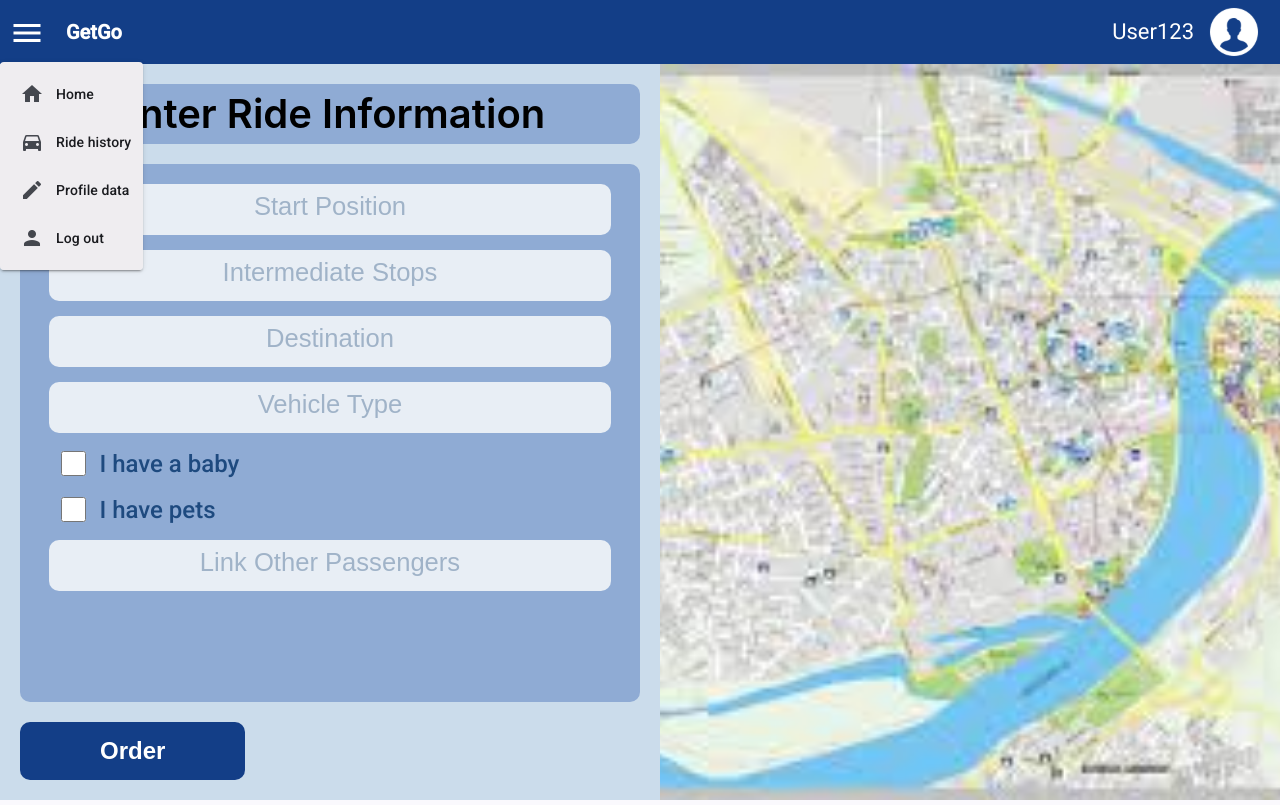
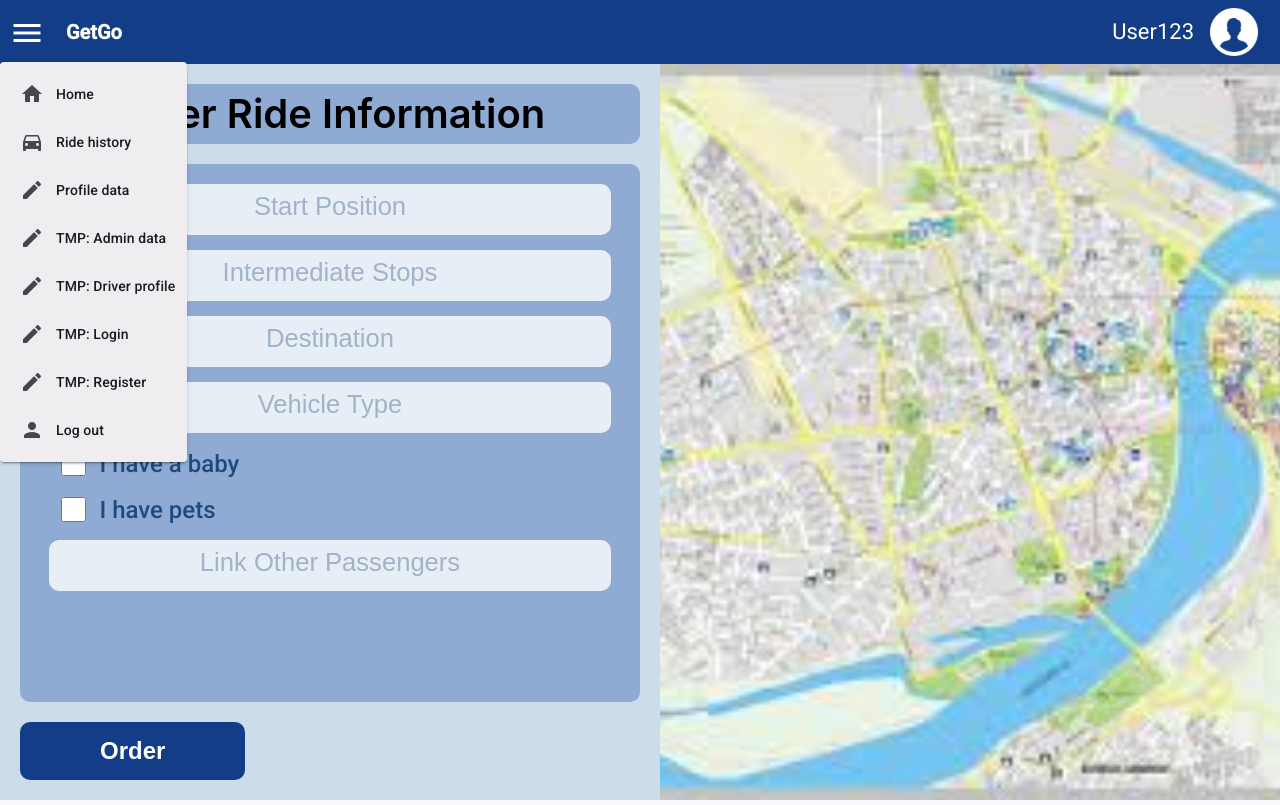
Before and after one commit to kzi-nastava/mrs-team2-TODO-Smisliti-ime, an Angular app in the folder frontend/GetGo/: page /order-ride in a window 1280 px wide. Both pictures are taken after a click on the button "menu". Built offline with nearby package versions, Linux system fonts and the light colour scheme.

Commit message:
Add more links to web navbar (#14)

```diff
--- a/frontend/GetGo/src/app/layout/admin-nav-bar/admin-nav-bar.component.html
+++ b/frontend/GetGo/src/app/layout/admin-nav-bar/admin-nav-bar.component.html
@@ -23,9 +23,14 @@
     <span>Ride history</span>
   </button>
 
-  <button mat-menu-item [routerLink]="['/login']">
+  <button mat-menu-item [routerLink]="['/admin/admin-profile']">
     <mat-icon>edit</mat-icon>
     <span>Profile data</span>
+  </button>
+
+  <button mat-menu-item [routerLink]="['/admin/driver-registration']">
+    <mat-icon>edit</mat-icon>
+    <span>Register Driver</span>
   </button>
 
   <button mat-menu-item [routerLink]="['/login']">
--- a/frontend/GetGo/src/app/layout/driver-nav-bar/driver-nav-bar.component.html
+++ b/frontend/GetGo/src/app/layout/driver-nav-bar/driver-nav-bar.component.html
@@ -23,7 +23,7 @@
     <span>Ride history</span>
   </button>
 
-  <button mat-menu-item [routerLink]="['/login']">
+  <button mat-menu-item [routerLink]="['/driver/driver-profile']">
     <mat-icon>edit</mat-icon>
     <span>Profile data</span>
   </button>
--- a/frontend/GetGo/src/app/layout/user-nav-bar/user-nav-bar.component.html
+++ b/frontend/GetGo/src/app/layout/user-nav-bar/user-nav-bar.component.html
@@ -24,9 +24,29 @@
     <span>Ride history</span>
   </button>
 
+  <button mat-menu-item [routerLink]="['/passenger/passenger-profile']">
+    <mat-icon>edit</mat-icon>
+    <span>Profile data</span>
+  </button>
+
+  <button mat-menu-item [routerLink]="['/admin/admin-profile']">
+    <mat-icon>edit</mat-icon>
+    <span>TMP: Admin data</span>
+  </button>
+
+  <button mat-menu-item [routerLink]="['/driver/driver-profile']">
+    <mat-icon>edit</mat-icon>
+    <span>TMP: Driver profile</span>
+  </button>
+
   <button mat-menu-item [routerLink]="['/login']">
     <mat-icon>edit</mat-icon>
-    <span>Profile data</span>
+    <span>TMP: Login</span>
+  </button>
+
+  <button mat-menu-item [routerLink]="['/register']">
+    <mat-icon>edit</mat-icon>
+    <span>TMP: Register</span>
   </button>
 
   <button mat-menu-item [routerLink]="['/login']">
```
